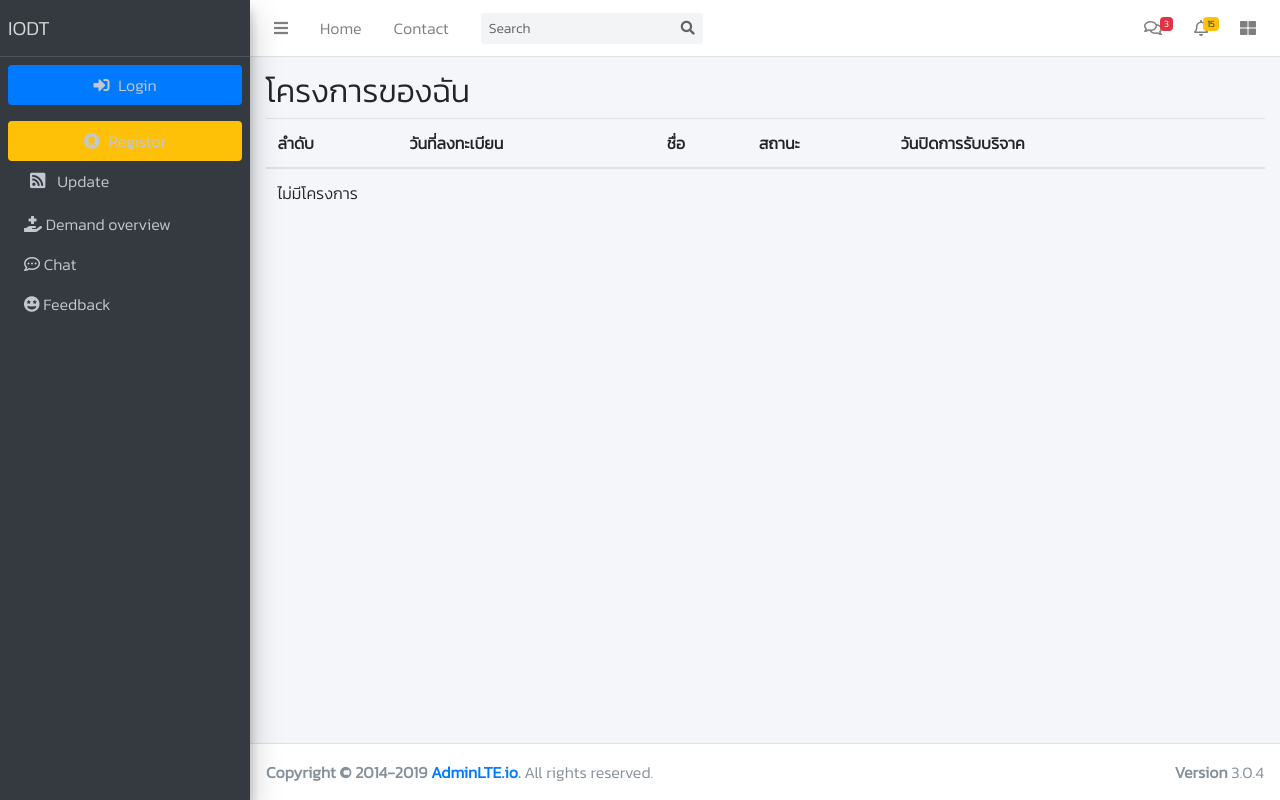
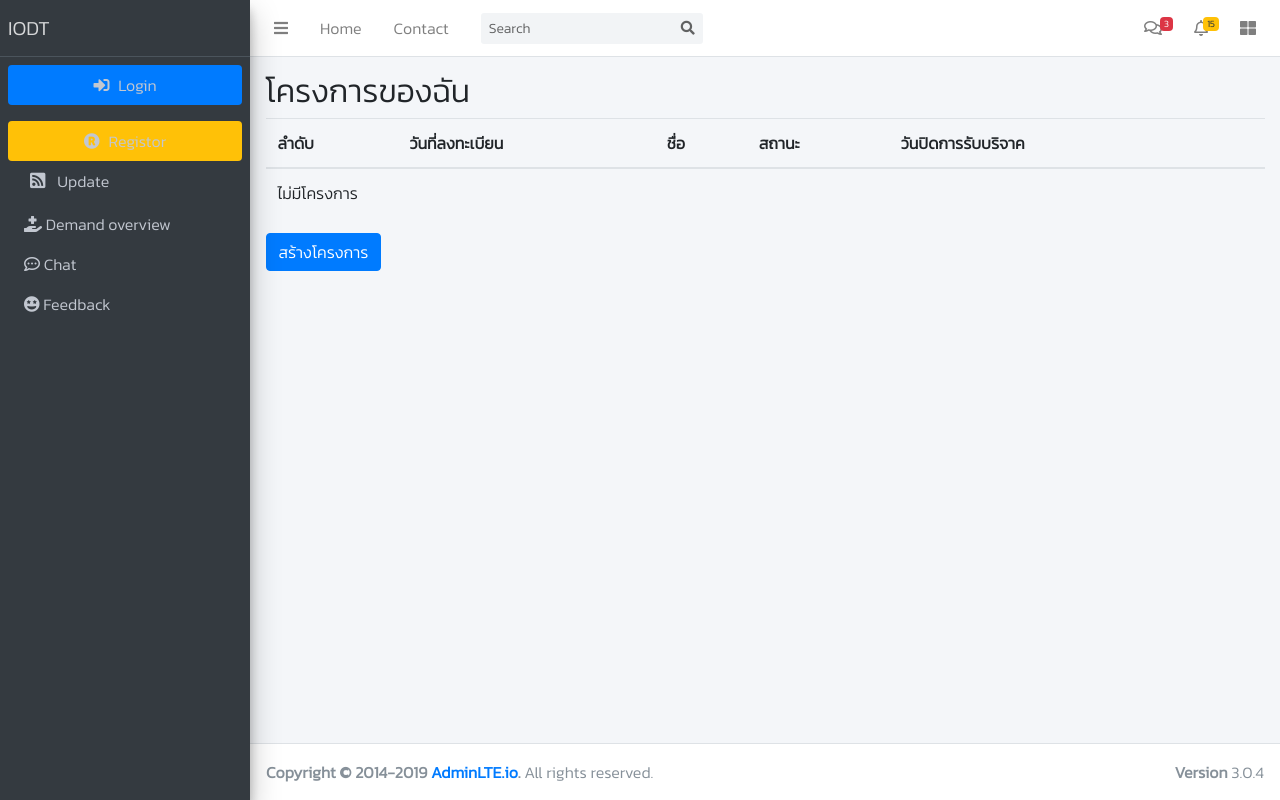
Before and after one commit to sahussawud/InternetOfDonationThings, a Django app: template IODT/donations/templates/donations/project_list.html in a window 1280 px wide. Run offline with Django 3.2, Linux system fonts and the light colour scheme; the template is opened without the code that fills it: values that come from a table or form of the project are taken from there, others are empty; some libraries are stand-ins or nearby versions.

Commit message:
Update project_list.html

```diff
--- a/IODT/donations/templates/donations/project_list.html
+++ b/IODT/donations/templates/donations/project_list.html
@@ -44,6 +44,9 @@
                 {% endfor %}
             </tbody>
         </table>
+        <a href="{% url 'create_project' %}">
+            <div class="btn btn-primary" id="">สร้างโครงการ</div>
+        </a>
     </div>
 </div>
 
```
